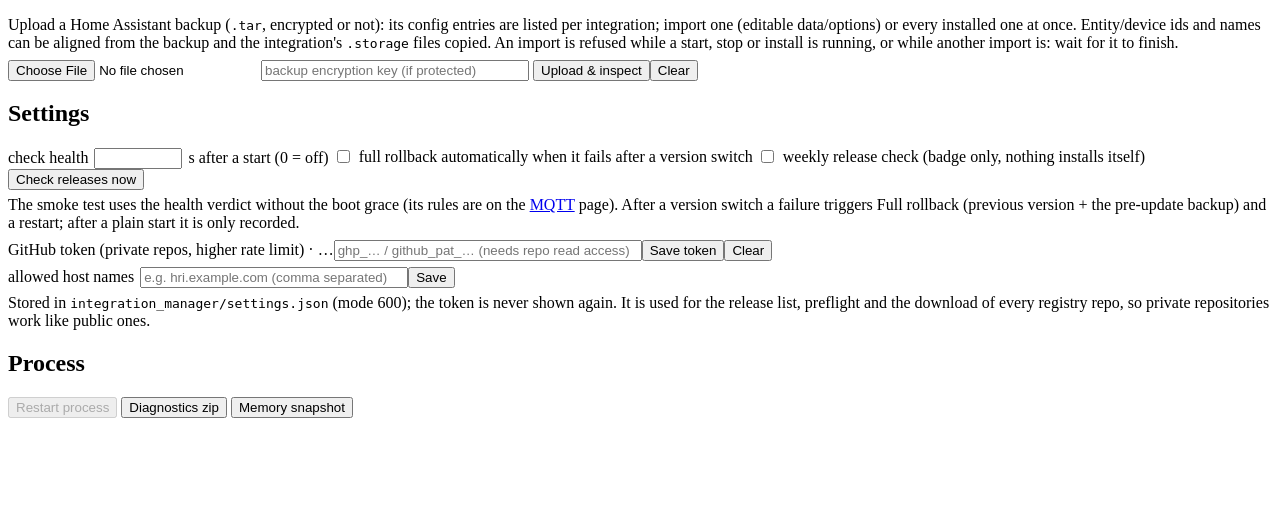
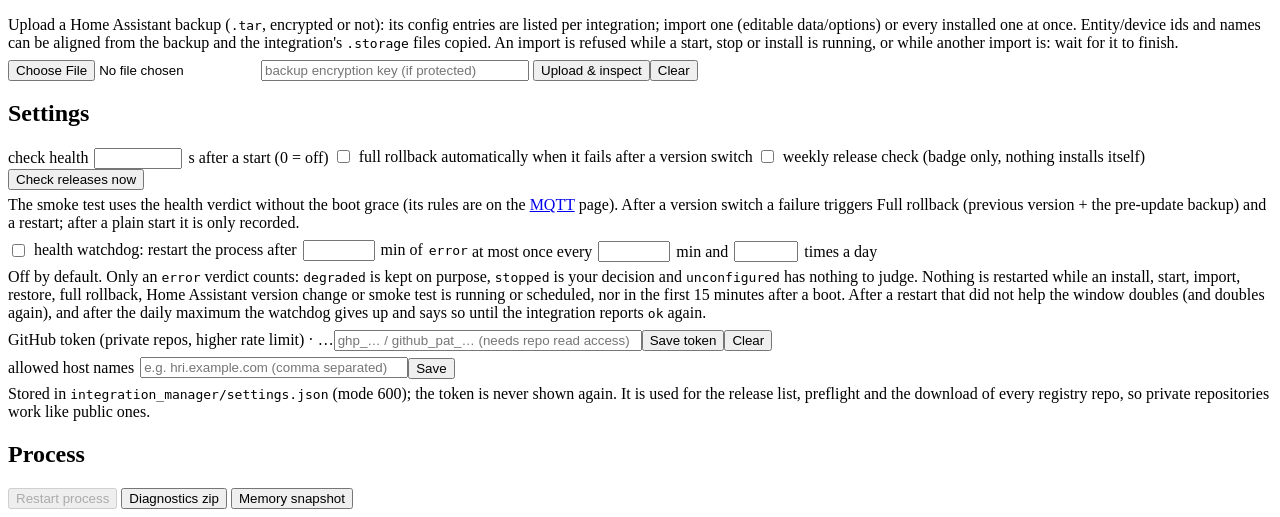
Before and after one commit to trailro/hass-remote-integration, a Python web app: template custom_components/integration_manager/templates/system.html in a window 1280 px wide. Shown: the part 641-1158 px from the top of the page. Before the commit the page ends 1059 px from the top, so only its background shows below. Run offline with Jinja, Linux system fonts and the light colour scheme; the template is opened without the code that fills it, so the values that code supplies are empty.

Commit message:
show the watchdog and its last action on the System page
Co-Authored-By: Claude Opus 5 <noreply@anthropic.com>

```diff
--- a/custom_components/integration_manager/templates/system.html
+++ b/custom_components/integration_manager/templates/system.html
@@ -67,6 +67,11 @@
   <label style="margin:0;display:inline-flex;gap:6px;align-items:center"><input type="checkbox" id="relcheck"> weekly release check (badge only, nothing installs itself)</label>
   <button id="relnow">Check releases now</button><span id="automsg" class="mut"></span></div>
  <div class="mut" style="margin-bottom:8px">The smoke test uses the health verdict without the boot grace (its rules are on the <a href="/mqtt">MQTT</a> page). After a version switch a failure triggers Full rollback (previous version + the pre-update backup) and a restart; after a plain start it is only recorded.</div>
+ <div class="row" style="margin-bottom:6px"><label style="margin:0;display:inline-flex;gap:6px;align-items:center"><input type="checkbox" id="wd"> health watchdog: restart the process after <input type="number" id="wdafter" min="5" max="720" style="width:64px"> min of <code>error</code></label>
+  <label style="margin:0;display:inline-flex;gap:6px;align-items:center">at most once every <input type="number" id="wdint" min="15" max="1440" style="width:64px"> min</label>
+  <label style="margin:0;display:inline-flex;gap:6px;align-items:center">and <input type="number" id="wdday" min="1" max="24" style="width:56px"> times a day</label>
+  <span id="wdmsg" class="mut"></span></div>
+ <div class="mut" style="margin-bottom:8px">Off by default. Only an <code>error</code> verdict counts: <code>degraded</code> is kept on purpose, <code>stopped</code> is your decision and <code>unconfigured</code> has nothing to judge. Nothing is restarted while an install, start, import, restore, full rollback, Home Assistant version change or smoke test is running or scheduled, nor in the first 15 minutes after a boot. After a restart that did not help the window doubles (and doubles again), and after the daily maximum the watchdog gives up and says so until the integration reports <code>ok</code> again. <span id="wdlast"></span></div>
  <div class="row" style="margin-bottom:6px"><span class="mut">GitHub token (private repos, higher rate limit) · <span id="ghstate">…</span></span><input id="ghtoken" type="password" placeholder="ghp_… / github_pat_… (needs repo read access)" autocomplete="off" style="min-width:300px"><button id="ghsave">Save token</button><button id="ghclear">Clear</button><span id="ghmsg" class="mut"></span></div>
  <div class="row" style="margin-bottom:6px"><label style="margin:0;display:inline-flex;gap:6px;align-items:center">allowed host names <input id="allowedhosts" placeholder="e.g. hri.example.com (comma separated)" style="min-width:260px" title="the DNS-rebinding guard accepts IP addresses, localhost and .local/.lan/.home names; add custom DNS names here"></label><button id="allowedsave">Save</button></div>
  <div class="mut">Stored in <code>integration_manager/settings.json</code> (mode 600); the token is never shown again. It is used for the release list, preflight and the download of every registry repo, so private repositories work like public ones.</div>
```
Also changed, not shown: custom_components/integration_manager/static/system.js (+15 -1 lines).
